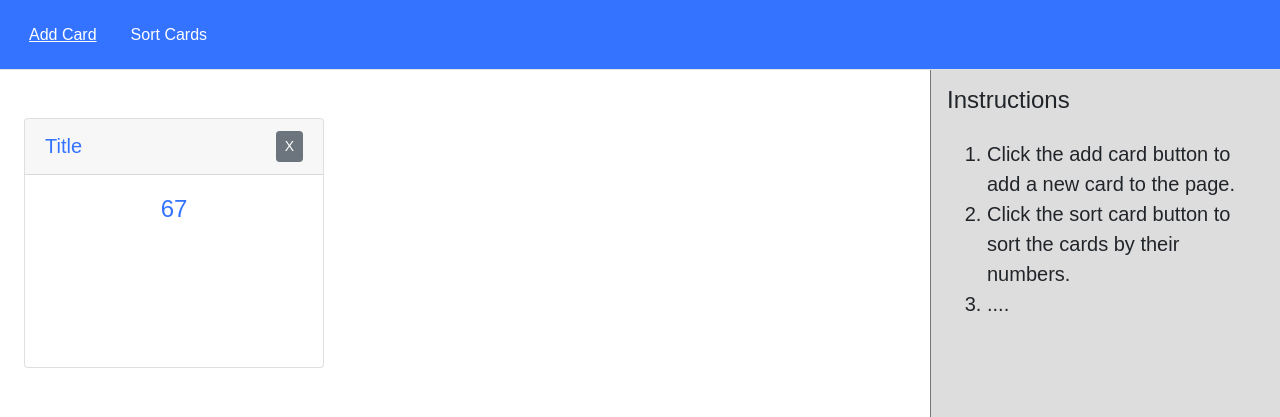
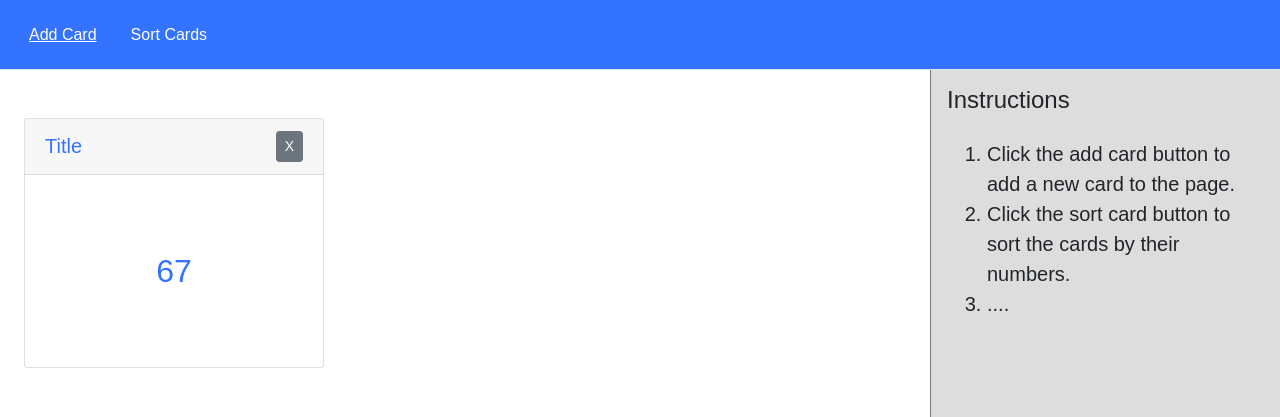
Before and after one commit to gregschutz/BlueOwl, a React (Create React App) app in the folder BlueOwl/ClientApp/: page / in a window 1280 px wide. Both pictures are taken after a click on the button "Add Card". Shown: the top 417 px of the page. Built offline with nearby package versions, Linux system fonts and the light colour scheme.

Commit message:
centered the number on the card

```diff
--- a/BlueOwl/ClientApp/src/components/Card.js
+++ b/BlueOwl/ClientApp/src/components/Card.js
@@ -20,8 +20,8 @@
                         <span className="flex-fill">Title</span>
                         <button className="btn btn-sm btn-secondary d-inline-block justify-content-end" onClick={deleteCard}>X</button>
                     </div>
-                    <div className="card-body">
-                        <h4 className="card-text text-center">{cards.number}</h4>
+                    <div className="card-body d-flex justify-content-center align-items-center">
+                        <h2 className="card-text">{cards.number}</h2>
                     </div>
                 </div>
             )
```
